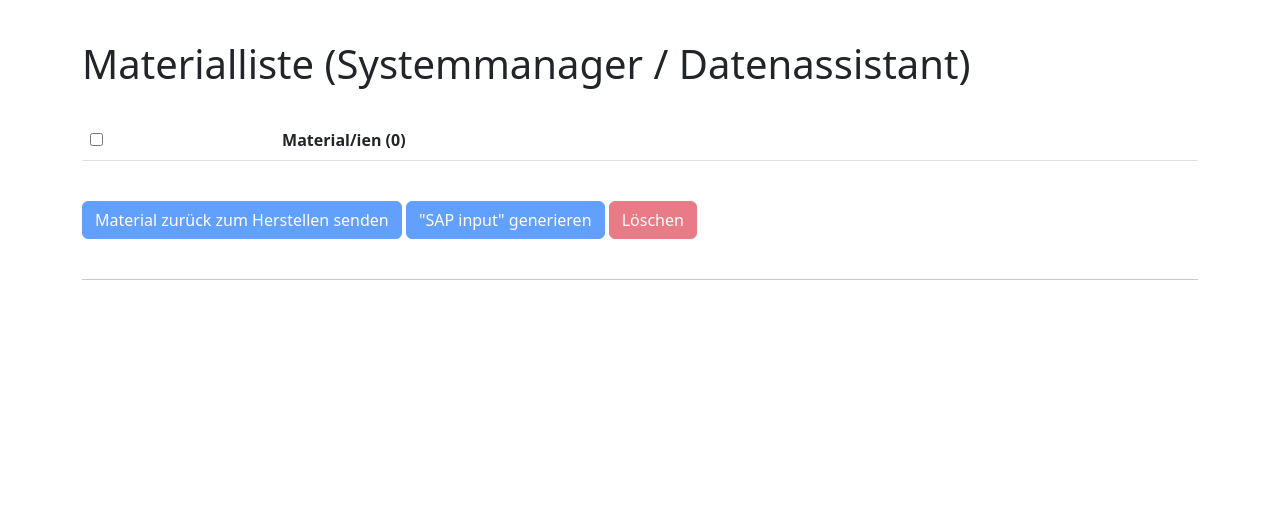
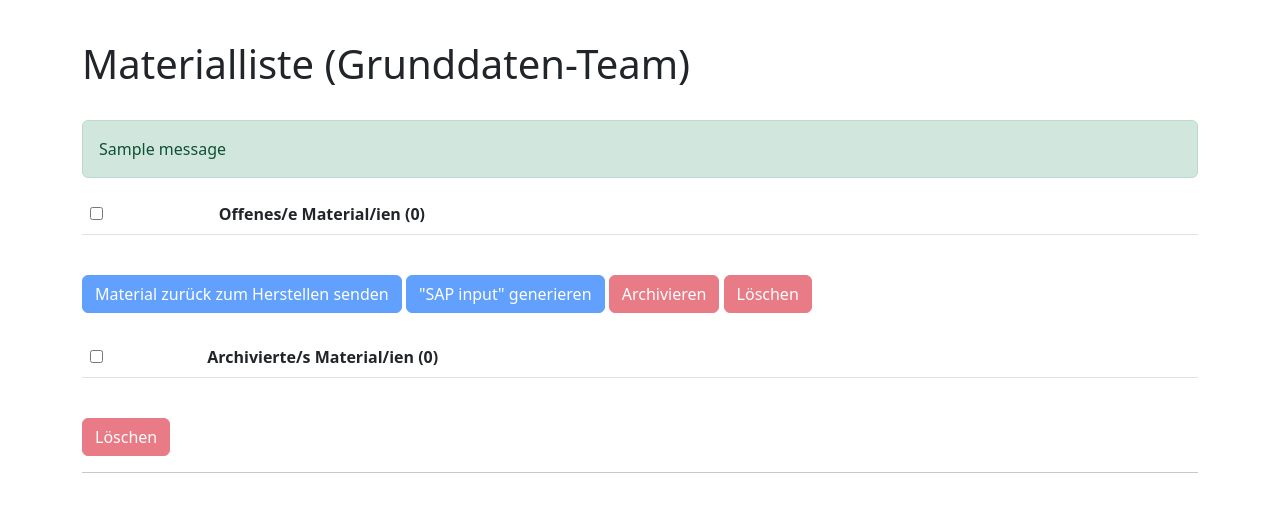
Before and after one commit to ycrausaz/b11.1, a Django app: page /list_material_smda in a window 1280 px wide. Shown: the part 56-568 px from the top of the page. Run offline with Django 5.2, Linux system fonts and the light colour scheme; a user stored in the database is signed in; data comes from the database, SQL or seed files in the repository; tables that the repository leaves empty hold one stand-in row (values such as "Sample post"); one stand-in notice (Sample message) is shown; lists and menus that the app fills with data are empty; parts of the project's set-up code (start-up, migrations or seed data) failed here and were passed over; some libraries are stand-ins or nearby versions.

Commit message:
Added the list of archived record for the groups 'grGD' and 'grSMDA'.

```diff
--- a/b11_1/templates/gd/show_material_gd.html
+++ b/b11_1/templates/gd/show_material_gd.html
@@ -1,7 +1,7 @@
 {% extends "base_generic.html" %}
 
 {% block content %}
-    <h1>Material überprüfen</h1>
+    <h1>Material anschauen</h1>
     <br/>
     {% if submitted %}
       <div class="alert alert-success" role="alert">
--- a/b11_1/templates/il/list_material_il.html
+++ b/b11_1/templates/il/list_material_il.html
@@ -17,7 +17,7 @@
         <thead>
             <tr>
                 <th><input type="checkbox" class="select-all" data-form-id="1"></th>
-                <th>Offenes/Offenen Material/ien ({{ list_material_il|length }})</th>
+                <th>Offenes/e Material/ien ({{ list_material_il|length }})</th>
             </tr>
         </thead>
         <tbody>
@@ -42,7 +42,7 @@
         <thead>
             <tr>
                 <th><input type="checkbox" class="select-all" data-form-id="2"></th>
-                <th>Übermitteltes/n Material/ien ({{ list_material_il_transferred|length }})</th>
+                <th>Übermittelte/s Material/ien ({{ list_material_il_transferred|length }})</th>
             </tr>
         </thead>
         <tbody>
--- a/b11_1/templates/smda/list_material_smda.html
+++ b/b11_1/templates/smda/list_material_smda.html
@@ -2,22 +2,29 @@
 
 <!-- templates/list_material.html -->
 {% block content %}
-<h1>Materialliste (Systemmanager / Datenassistant)</h1>
+<h1>Materialliste (Grunddaten-Team)</h1>
 <br/>
+    {% if messages %}
+        {% for message in messages %}
+            <div class="alert alert-{{ message.tags }}" role="alert">
+                {{ message }}
+            </div>
+        {% endfor %}
+    {% endif %}
 <form method="post" id="material-form-1">
     {% csrf_token %}
     <table class="table table-striped table-hover">
         <thead>
             <tr>
                 <th><input type="checkbox" class="select-all" data-form-id="1"></th>
-                <th>Material/ien ({{ list_material_smda|length }})</th>
+                <th>Offenes/e Material/ien ({{ list_material_smda|length }})</th>
             </tr>
         </thead>
         <tbody>
             {% for mat in list_material_smda %}
                 <tr>
                     <td><input type="checkbox" name="selected_materials" value="{{ mat.id }}" class="material-checkbox" data-form-id="1"></td>
-                    <td>{{ mat.id }} {{ mat.positions_nr }} <a href="{% url 'update-material-smda' mat.id %}">{{ mat.kurztext_de }}</a></td>
+                    <td>{{ mat.id }} {{ mat.positions_nr }} <a href="{% url 'update-material-gd' mat.id %}">{{ mat.kurztext_de }}</a></td>
                 </tr>
             {% endfor %}
         </tbody>
@@ -25,9 +32,35 @@
     <br/>
     <button type="submit" name="action" value="transfer" class="btn btn-primary action-button" data-form-id="1" disabled>Material zurück zum Herstellen senden</button>
     <button type="submit" name="action" value="export" class="btn btn-primary action-button" data-form-id="1" disabled>"SAP input" generieren</button>
+    <button type="submit" name="action" value="archive" class="btn btn-danger action-button" data-form-id="1" disabled>Archivieren</button>
     <button type="submit" name="action" value="delete" class="btn btn-danger action-button" data-form-id="1" disabled>Löschen</button>
 </form>
+
 <br/>
+
+<form method="post" id="material-form-1">
+    {% csrf_token %}
+    <table class="table table-striped table-hover">
+        <thead>
+            <tr>
+                <th><input type="checkbox" class="select-all" data-form-id="1"></th>
+                <th>Archivierte/s Material/ien ({{ list_material_archived_smda|length }})</th>
+            </tr>
+        </thead>
+        <tbody>
+            {% for mat in list_material_archived_smda %}
+                <tr>
+                    <td><input type="checkbox" name="selected_materials" value="{{ mat.id }}" class="material-checkbox" data-form-id="1"></td>
+                    <td>{{ mat.id }} {{ mat.positions_nr }} <a href="{% url 'show-material-gd' mat.id %}">{{ mat.kurztext_de }}</a></td>
+                </tr>
+            {% endfor %}
+        </tbody>
+    </table>
+    <br/>
+    <button type="submit" name="action" value="delete" class="btn btn-danger action-button" data-form-id="1" disabled>Löschen</button>
+</form>
+
+
 <hr><br/>
 
 {% include 'checkbox.html' %}
--- a/b11_1/views.py
+++ b/b11_1/views.py
@@ -68,7 +68,6 @@ class ListMaterial_View(ListView):
 class ListMaterial_IL_View(grIL_GroupRequiredMixin, ListView):
     model = Material
     template_name = 'il/list_material_il.html'
-    context_object_name = 'list_material_il'
 
     def get_context_data(self, **kwargs):
         context = super().get_context_data(**kwargs)
@@ -117,7 +116,6 @@ class ShowMaterial_IL_View(grIL_GroupRequiredMixin, SuccessMessageMixin, DetailV
 class ListMaterial_GD_View(grGD_GroupRequiredMixin, ListView):
     model = Material
     template_name = 'gd/list_material_gd.html'
-    context_object_name = 'list_material_gd'
 
     def get_queryset(self, **kwargs):
         # Call the superclass method to get the base queryset
@@ -129,6 +127,16 @@ class ListMaterial_GD_View(grGD_GroupRequiredMixin, ListView):
         # Order by the cast integer field
         return qs.order_by('positions_nr_int')
 
+    def get_context_data(self, **kwargs):
+        context = super().get_context_data(**kwargs)
+        list_material_archived_gd = Material.objects.filter(is_transferred=True, is_archived=True)
+        list_material_gd = Material.objects.filter(is_transferred=True, is_archived=False)
+
+        # Convert positions_nr to integers for sorting
+        context['list_material_archived_gd'] = sorted(list_material_archived_gd, key=lambda x: int(x.positions_nr))
+        context['list_material_gd'] = sorted(list_material_gd, key=lambda x: int(x.positions_nr))
+        return context
+
     def post(self, request, *args, **kwargs):
         selected_material_ids = request.POST.getlist('selected_materials')
         action = request.POST.get('action')
@@ -137,6 +145,8 @@ class ListMaterial_GD_View(grGD_GroupRequiredMixin, ListView):
             selected_materials = Material.objects.filter(id__in=selected_material_ids)
             if action == 'transfer':
                 selected_materials.update(is_transferred=False, transfer_date=timezone.now())
+            elif action == 'archive':
+                selected_materials.update(is_archived=True)
             elif action == 'delete':
                 selected_materials.delete()
             elif action == 'export':
```
Also changed, not shown: b11_1/templates/gd/list_material_gd.html (+34 -1 lines).
